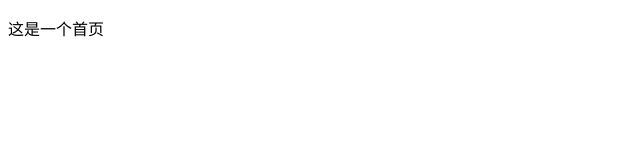
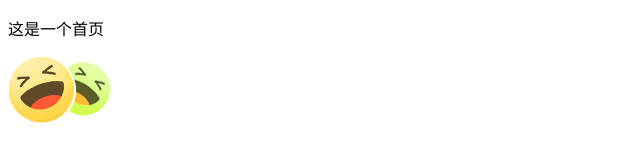
Before and after one commit to hubiao123qq/studyGitHub50_01, a plain HTML site: page index.html in a window 1280 px wide. Shown: the whole page, without its empty margins (0-640 px from the left). Drawn offline with Linux system fonts and the light colour scheme.

Commit message:
来了一个笑脸图

```diff
--- a/index.html
+++ b/index.html
@@ -9,6 +9,7 @@
 
 <body>
     <p>这是一个首页</p>
+    <img src="./logo.png" alt="">
 </body>
 
 </html>
```
Also changed, not shown: logo.png (added).
